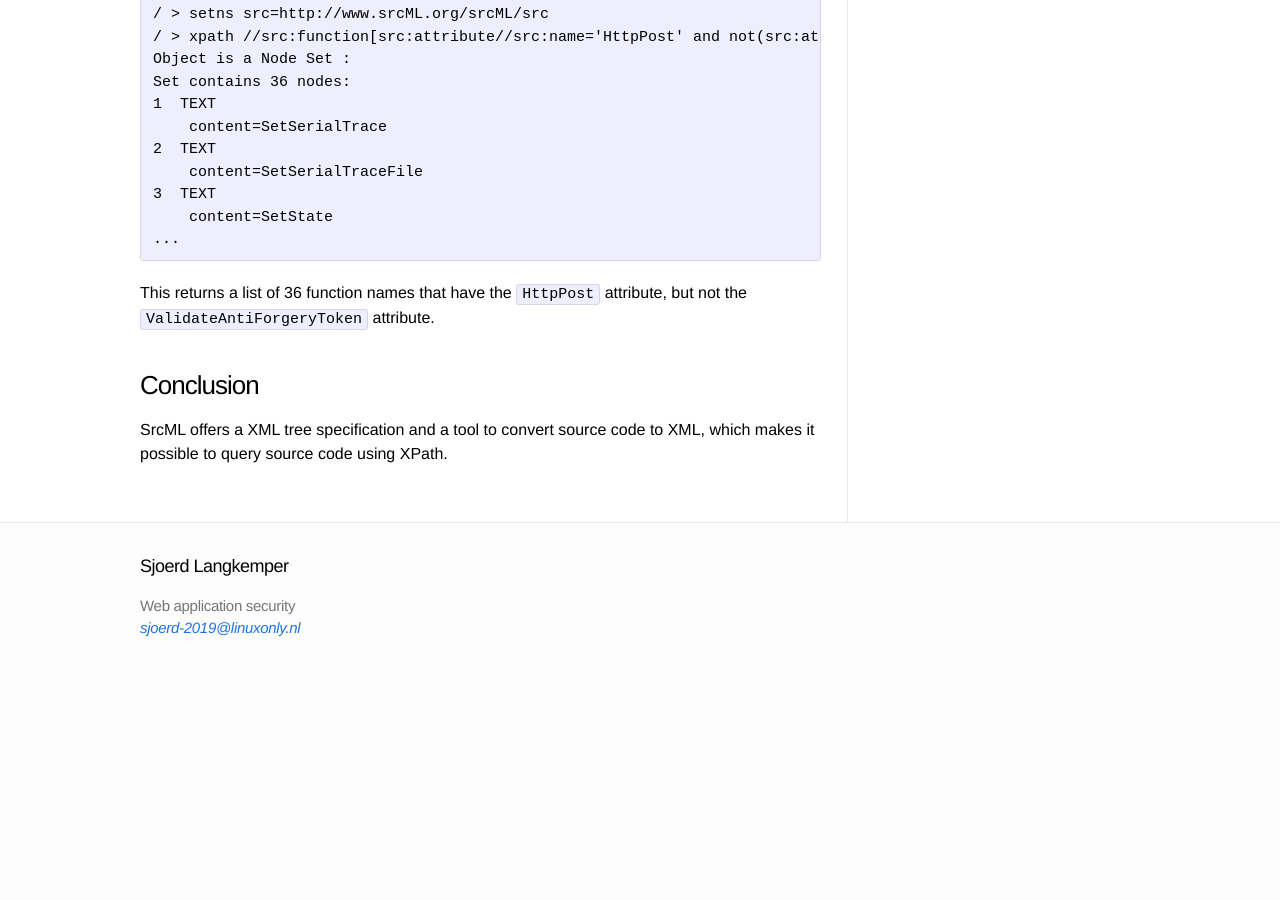
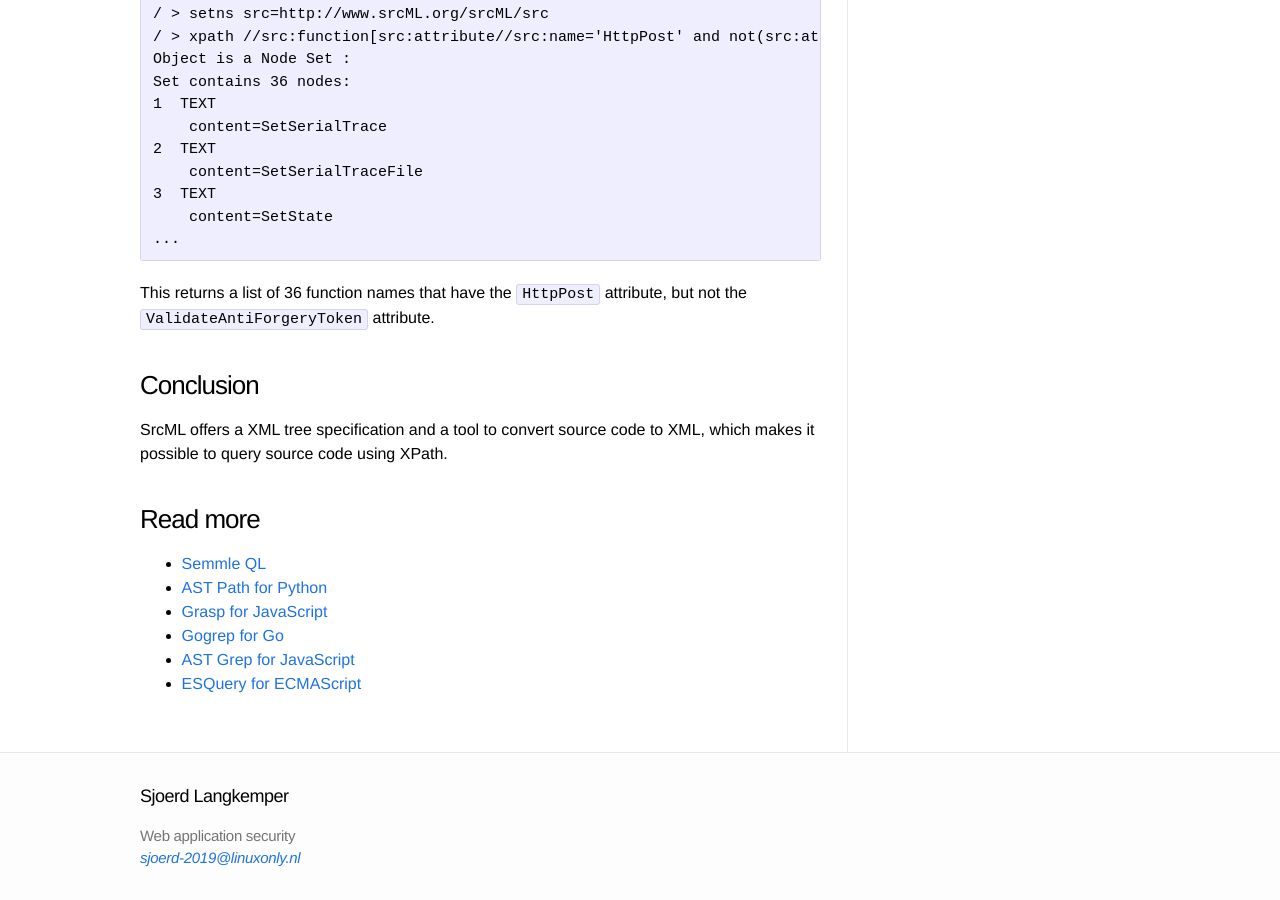
Before and after one commit to Sjord/Sjord.github.io, a Jekyll site: the page built from _posts/2019-08-05-grepping-functions-with-srcml.md, in a window 1280 px wide and 900 px high, scrolled down 1590 px. Built offline with Jekyll 4.4.1, drawn with Linux system fonts in a browser that asks for light colours; before the commit the page ends 2260 px from its top, so only the background shows below that.

Commit message:
Add links

```diff
--- a/_posts/2019-08-05-grepping-functions-with-srcml.md
+++ b/_posts/2019-08-05-grepping-functions-with-srcml.md
@@ -61,3 +61,13 @@ This returns a list of 36 function names that have the `HttpPost` attribute, but
 ### Conclusion
 
 SrcML offers a XML tree specification and a tool to convert source code to XML, which makes it possible to query source code using XPath.
+
+
+### Read more
+
+* [Semmle QL](https://github.com/Semmle/ql)
+* [AST Path for Python](https://github.com/hchasestevens/astpath/)
+* [Grasp for JavaScript](https://www.graspjs.com/)
+* [Gogrep for Go](https://github.com/mvdan/gogrep)
+* [AST Grep for JavaScript](https://github.com/azz/ast-grep)
+* [ESQuery for ECMAScript](https://github.com/estools/esquery)
```
